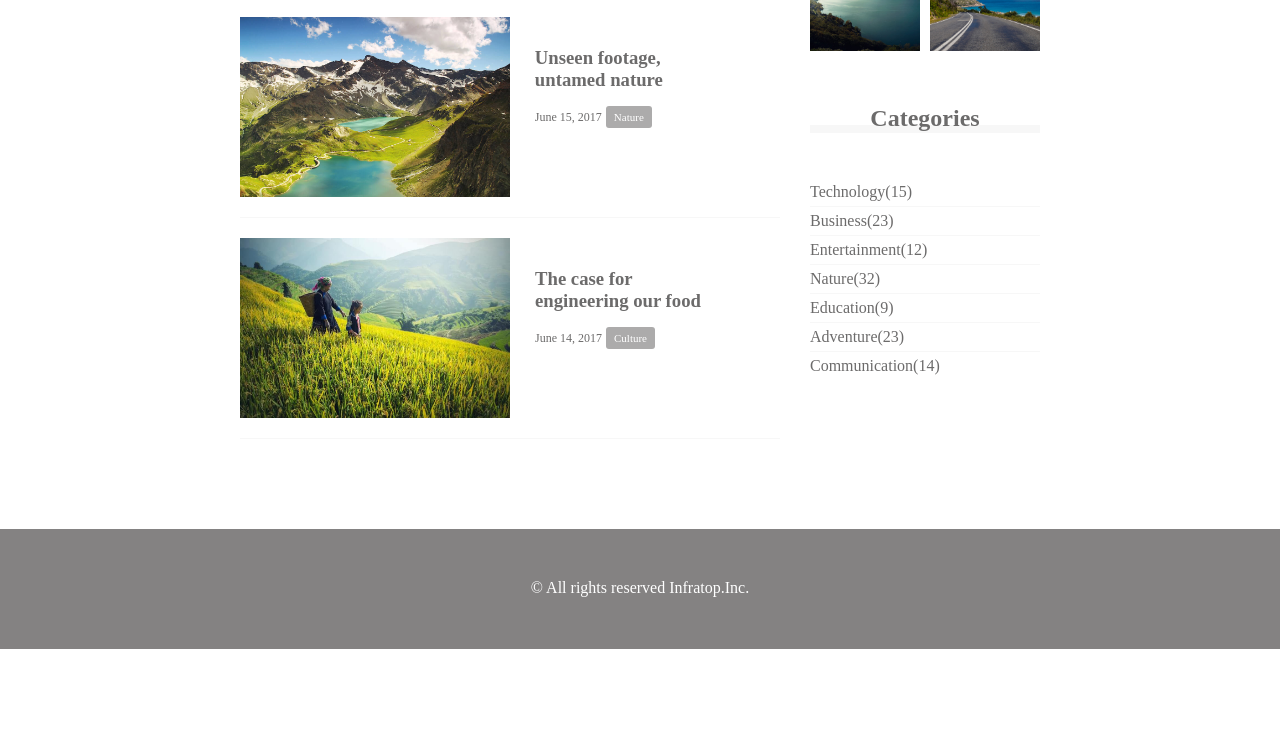
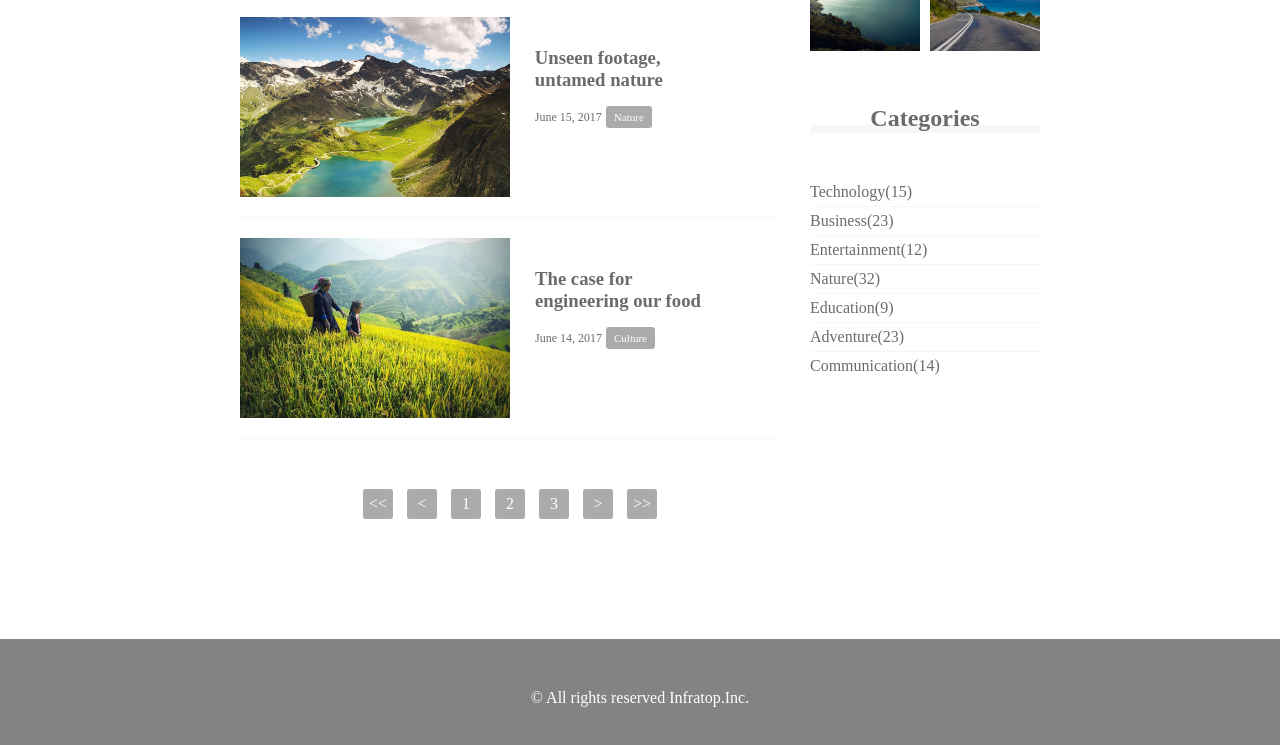
Before and after one commit to sttagami2/HTML-CSS-Chapter8, a plain HTML site: page confirmation/confirmation.html in a window 1280 px wide. Shown: the part 1193-1938 px from the top of the page. Before the commit the page ends 1842 px from the top, so only its background shows below. Drawn offline with Linux system fonts and the light colour scheme.

Commit message:
[Finish] 1-7-confirmation

```diff
--- a/confirmation/confirmation.css
+++ b/confirmation/confirmation.css
@@ -130,6 +130,25 @@ main {
 
 }
 
+/* pagination */
+.pagination {
+    text-align: center;
+    margin: 50px 0;
+}
+
+.pagination > p {
+    width: 30px;
+    height: 30px;
+    display: inline-block;
+    color: white;
+    background-color: #acabab;
+    border-radius: 3px;
+    margin: 0 5px;
+    line-height: 30px;
+}
+
+/* pagination */
+
 /* sidebar *//* sidebar *//* sidebar *//* sidebar */
 .sidebar {
     width: 230px;
--- a/confirmation/confirmation.html
+++ b/confirmation/confirmation.html
@@ -129,8 +129,20 @@
                     </section>
                 </div>
                 <!-- blog5 -->
+            </div>
 
+            <!-- pagination -->
+            <div class="pagination">
+                <p><<</p>
+                <p><</p>
+                <p>1</p>
+                <p>2</p>
+                <p>3</p>
+                <p>></p>
+                <p>>></p>
             </div>
+            <!-- pagination -->
+
         </section>
         <div class="sidebar">
             <section class="popular">
```
